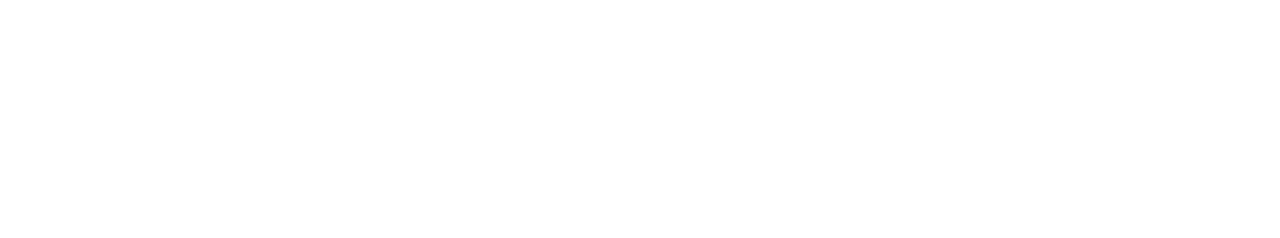
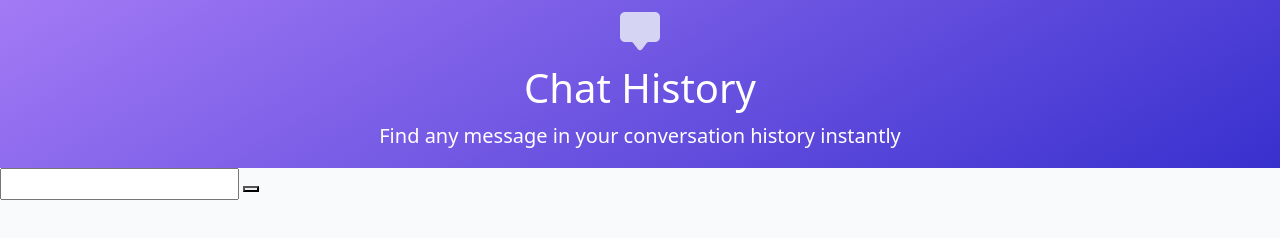
Before and after one commit to Judas-u/Smart-Chat-History-Search-Engine, a plain HTML site: page intex.html in a window 1280 px wide. Drawn offline with nearby package versions, Linux system fonts and the light colour scheme.

Commit message:
Header Done, still have to make some changes

```diff
--- a/intex.html
+++ b/intex.html
@@ -11,11 +11,69 @@
 <link href="https://cdn.jsdelivr.net/npm/bootstrap-icons@1.11.3/font/bootstrap-icons.css" rel="stylesheet">
 
 <style type="text/css">
+    :root {
+        --primary-color: #a37af5;
+        --secondary-color: #3830ce;
+        --bg-light: #f8fafc;
+        --text-dark: #1e293b;
+    }
+    body {
+        background-color: var(--bg-light);
+        color: var(--text-dark);
+        line-height: 1.6;
 
+    }
+    .search-header{
+        background: linear-gradient(150deg, var(--primary-color), var(--secondary-color));
+        color: white
+    }
 </style>
 
 </head>
-<body>
+<body >
+
+    <div class="d-flex flex-column min-vh-100">
+
+        <header class="search-header">
+            <div class="container search-container">
+               <div class="text-center ">
+                <i class="bi bi-chat-square-fill fs-1" style="color:rgb(213, 213, 243)"></i>
+                <h1>Chat History</h1>
+                <p class="lead ">Find any message in your conversation history instantly</p>
+               </div>
+            </div>
+        </header>
+
+        <main>
+            <div>
+
+            <!-- Search Engine-->
+            <div>
+                <div>
+                    <div>
+                        <div>
+                            <div>
+                                <span>
+
+                                </span>
+                                <input type="text">
+                                <button>
+
+                                </button>
+                            </div>
+                            <div>
+                                <span>
+
+                                </span>
+                            </div>
+                        </div>
+                    </div>
+                </div>
+            </div>
+
+        </main>
+
+    </div>
 
     <!-- jQuery -->
 <script src="https://code.jquery.com/jquery-3.7.1.min.js"></script>
```
